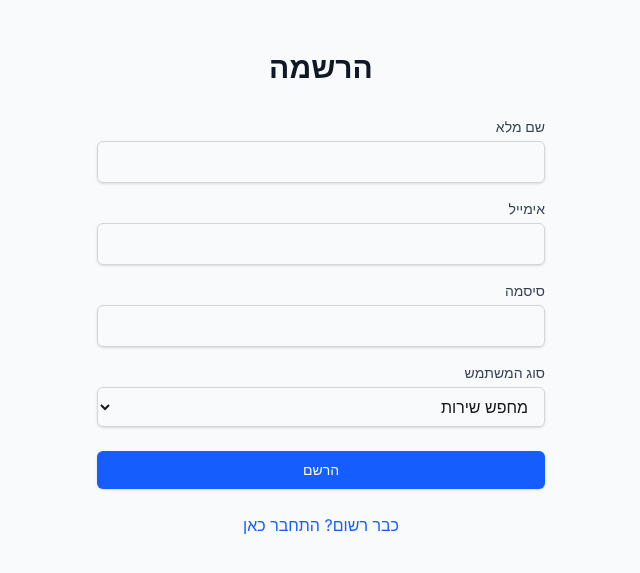
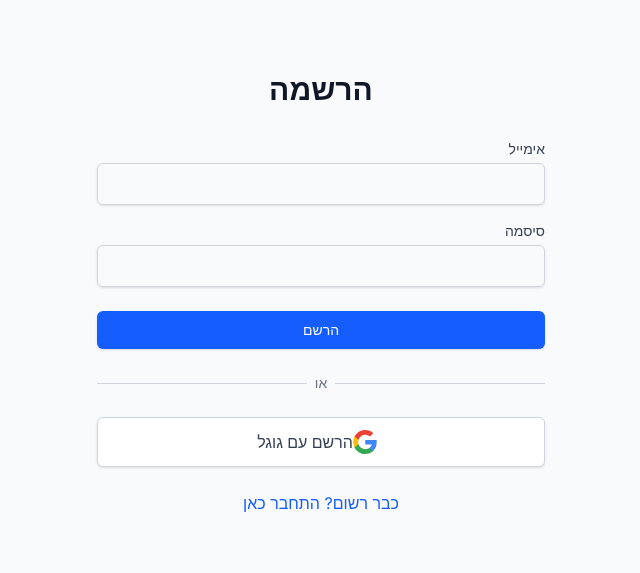
Before and after one commit to Sharvit2/Take-it-web, a Next.js app: page /signup in a window 1280 px wide. Shown: the part 119-692 px from the top of the page, without its empty margins (421-1061 px from the left). Built offline with nearby package versions, Linux system fonts and the light colour scheme.

Commit message:
feat: Add email/password authentication options alongside Google

```diff
--- a/contexts/AuthContext.tsx
+++ b/contexts/AuthContext.tsx
@@ -9,6 +9,7 @@ interface AuthContextType {
   loading: boolean
   signIn: (email: string, password: string) => Promise<any>
   signUp: (email: string, password: string, fullName: string, userType: string) => Promise<any>
+  signInWithGoogle: () => Promise<any>
   signOut: () => Promise<void>
 }
 
@@ -61,12 +62,22 @@ export function AuthProvider({ children }: { children: React.ReactNode }) {
     return { data, error }
   }
 
+  const signInWithGoogle = async () => {
+    const { data, error } = await supabase.auth.signInWithOAuth({
+      provider: 'google',
+      options: {
+        redirectTo: typeof window !== 'undefined' ? `${window.location.origin}/dashboard` : undefined
+      }
+    })
+    return { data, error }
+  }
+
   const signOut = async () => {
     await supabase.auth.signOut()
   }
 
   return (
-    <AuthContext.Provider value={{ user, loading, signIn, signUp, signOut }}>
+    <AuthContext.Provider value={{ user, loading, signIn, signUp, signInWithGoogle, signOut }}>
       {children}
     </AuthContext.Provider>
   )
--- a/src/app/login/page.tsx
+++ b/src/app/login/page.tsx
@@ -2,22 +2,42 @@
 
 import { useState } from 'react'
 import { useAuth } from '@/contexts/AuthContext'
+import Link from 'next/link'
+import { useRouter } from 'next/navigation'
 
 export default function LoginPage() {
-  const [googleLoading, setGoogleLoading] = useState(false)
+  const [email, setEmail] = useState('')
+  const [password, setPassword] = useState('')
+  const [loading, setLoading] = useState(false)
   const [error, setError] = useState('')
 
-  const { signInWithGoogle } = useAuth()
+  const { signIn, signInWithGoogle } = useAuth()
+  const router = useRouter()
 
-  const handleGoogleSignIn = async () => {
+  const handleSubmit = async (e: React.FormEvent) => {
+    e.preventDefault()
+    setLoading(true)
+    setError('')
+
+    const { error } = await signIn(email, password)
+
+    if (error) {
+      setError('שגיאה בהתחברות: ' + error.message)
+      setLoading(false)
+    } else {
+      router.push('/dashboard')
+    }
+  }
+
+  const handleGoogleAuth = async () => {
     try {
-      setGoogleLoading(true)
+      setLoading(true)
       setError('')
       await signInWithGoogle()
       // No need to redirect here as the OAuth flow will handle redirection
-    } catch {
+    } catch (error) {
       setError('שגיאה בהתחברות עם גוגל')
-      setGoogleLoading(false)
+      setLoading(false)
     }
   }
 
@@ -26,24 +46,72 @@ export default function LoginPage() {
       <div className="max-w-md w-full space-y-8">
         <div>
           <h2 className="mt-6 text-center text-3xl font-extrabold text-gray-900">
-            התחברות / הרשמה
+            כניסה למערכת
           </h2>
-          <p className="mt-2 text-center text-sm text-gray-600">
-            כניסה מהירה באמצעות חשבון Google
-          </p>
         </div>
-        <div className="mt-8 space-y-6">
+        <form className="mt-8 space-y-6" onSubmit={handleSubmit}>
           {error && (
             <div className="bg-red-100 border border-red-400 text-red-700 px-4 py-3 rounded">
               {error}
             </div>
           )}
 
+          <div className="space-y-4">
+            <div>
+              <label htmlFor="email" className="block text-sm font-medium text-gray-700">
+                אימייל
+              </label>
+              <input
+                id="email"
+                name="email"
+                type="email"
+                required
+                value={email}
+                onChange={(e) => setEmail(e.target.value)}
+                className="mt-1 block w-full px-3 py-2 border border-gray-300 rounded-md shadow-sm focus:outline-none focus:ring-blue-500 focus:border-blue-500"
+              />
+            </div>
+
+            <div>
+              <label htmlFor="password" className="block text-sm font-medium text-gray-700">
+                סיסמה
+              </label>
+              <input
+                id="password"
+                name="password"
+                type="password"
+                required
+                value={password}
+                onChange={(e) => setPassword(e.target.value)}
+                className="mt-1 block w-full px-3 py-2 border border-gray-300 rounded-md shadow-sm focus:outline-none focus:ring-blue-500 focus:border-blue-500"
+              />
+            </div>
+          </div>
+
+          <div>
+            <button
+              type="submit"
+              disabled={loading}
+              className="w-full flex justify-center py-2 px-4 border border-transparent rounded-md shadow-sm text-sm font-medium text-white bg-blue-600 hover:bg-blue-700 focus:outline-none focus:ring-2 focus:ring-offset-2 focus:ring-blue-500 disabled:opacity-50"
+            >
+              {loading ? 'מתחבר...' : 'התחבר'}
+            </button>
+          </div>
+
+          <div className="relative">
+            <div className="absolute inset-0 flex items-center">
+              <div className="w-full border-t border-gray-300"></div>
+            </div>
+            <div className="relative flex justify-center text-sm">
+              <span className="px-2 bg-gray-50 text-gray-500">או</span>
+            </div>
+          </div>
+
           <div>
             <button
               type="button"
-              onClick={handleGoogleSignIn}
-              disabled={googleLoading}
+              onClick={handleGoogleAuth}
+              disabled={loading}
               className="w-full flex justify-center items-center py-3 px-4 border border-gray-300 rounded-md shadow-sm text-base font-medium text-gray-700 bg-white hover:bg-gray-50 focus:outline-none focus:ring-2 focus:ring-offset-2 focus:ring-blue-500 disabled:opacity-50"
             >
               <svg className="h-6 w-6 mr-2" viewBox="0 0 24 24" width="24" height="24">
@@ -54,10 +122,16 @@ export default function LoginPage() {
                   <path fill="#EA4335" d="M -14.754 43.989 C -12.984 43.989 -11.404 44.599 -10.154 45.789 L -6.734 42.369 C -8.804 40.429 -11.514 39.239 -14.754 39.239 C -19.444 39.239 -23.494 41.939 -25.464 45.859 L -21.484 48.949 C -20.534 46.099 -17.884 43.989 -14.754 43.989 Z"/>
                 </g>
               </svg>
-              {googleLoading ? 'מתחבר...' : 'התחבר / הרשם עם גוגל'}
+              התחבר עם גוגל
             </button>
           </div>
-        </div>
+
+          <div className="text-center">
+            <Link href="/signup" className="text-blue-600 hover:text-blue-500">
+              אין לך חשבון? הרשם כאן
+            </Link>
+          </div>
+        </form>
       </div>
     </div>
   )
--- a/src/app/page.tsx
+++ b/src/app/page.tsx
@@ -36,7 +36,7 @@ export default function HomePage() {
               מצא את השירות המושלם עבורך או הציע את השירותים שלך
             </p>
 
-            <div className="space-x-4">
+            <div className="space-x-4 flex justify-center">
               <Link
                 href="/login"
                 className="inline-flex items-center px-6 py-3 border border-transparent text-base font-medium rounded-md text-white bg-blue-600 hover:bg-blue-700"
--- a/src/app/signup/page.tsx
+++ b/src/app/signup/page.tsx
@@ -8,13 +8,11 @@ import Link from 'next/link'
 export default function SignupPage() {
   const [email, setEmail] = useState('')
   const [password, setPassword] = useState('')
-  const [fullName, setFullName] = useState('')
-  const [userType, setUserType] = useState('service_seeker')
   const [loading, setLoading] = useState(false)
   const [error, setError] = useState('')
   const [success, setSuccess] = useState('')
 
-  const { signUp } = useAuth()
+  const { signUp, signInWithGoogle } = useAuth()
   const router = useRouter()
 
   const handleSubmit = async (e: React.FormEvent) => {
@@ -23,7 +21,8 @@ export default function SignupPage() {
     setError('')
     setSuccess('')
 
-    const { error } = await signUp(email, password, fullName, userType)
+    // Default user type is service_seeker
+    const { error } = await signUp(email, password, '', 'service_seeker')
 
     if (error) {
       setError('שגיאה בהרשמה: ' + error.message)
@@ -31,6 +30,18 @@ export default function SignupPage() {
     } else {
       setSuccess('נרשמת בהצלחה! בדוק את האימייל שלך לאימות החשבון')
       setTimeout(() => router.push('/login'), 3000)
+    }
+  }
+
+  const handleGoogleAuth = async () => {
+    try {
+      setLoading(true)
+      setError('')
+      await signInWithGoogle()
+      // No need to redirect here as the OAuth flow will handle redirection
+    } catch (error) {
+      setError('שגיאה בהרשמה עם גוגל')
+      setLoading(false)
     }
   }
 
@@ -56,21 +67,6 @@ export default function SignupPage() {
           )}
 
           <div className="space-y-4">
-            <div>
-              <label htmlFor="fullName" className="block text-sm font-medium text-gray-700">
-                שם מלא
-              </label>
-              <input
-                id="fullName"
-                name="fullName"
-                type="text"
-                required
-                value={fullName}
-                onChange={(e) => setFullName(e.target.value)}
-                className="mt-1 block w-full px-3 py-2 border border-gray-300 rounded-md shadow-sm focus:outline-none focus:ring-blue-500 focus:border-blue-500"
-              />
-            </div>
-
             <div>
               <label htmlFor="email" className="block text-sm font-medium text-gray-700">
                 אימייל
@@ -100,22 +96,6 @@ export default function SignupPage() {
                 className="mt-1 block w-full px-3 py-2 border border-gray-300 rounded-md shadow-sm focus:outline-none focus:ring-blue-500 focus:border-blue-500"
               />
             </div>
-
-            <div>
-              <label htmlFor="userType" className="block text-sm font-medium text-gray-700">
-                סוג המשתמש
-              </label>
-              <select
-                id="userType"
-                name="userType"
-                value={userType}
-                onChange={(e) => setUserType(e.target.value)}
-                className="mt-1 block w-full px-3 py-2 border border-gray-300 rounded-md shadow-sm focus:outline-none focus:ring-blue-500 focus:border-blue-500"
-              >
-                <option value="service_seeker">מחפש שירות</option>
-                <option value="service_provider">נותן שירות</option>
-              </select>
-            </div>
           </div>
 
           <div>
@@ -125,6 +105,34 @@ export default function SignupPage() {
               className="w-full flex justify-center py-2 px-4 border border-transparent rounded-md shadow-sm text-sm font-medium text-white bg-blue-600 hover:bg-blue-700 focus:outline-none focus:ring-2 focus:ring-offset-2 focus:ring-blue-500 disabled:opacity-50"
             >
               {loading ? 'נרשם...' : 'הרשם'}
+            </button>
+          </div>
+
+          <div className="relative">
+            <div className="absolute inset-0 flex items-center">
+              <div className="w-full border-t border-gray-300"></div>
+            </div>
+            <div className="relative flex justify-center text-sm">
+              <span className="px-2 bg-gray-50 text-gray-500">או</span>
+            </div>
+          </div>
+
+          <div>
+            <button
+              type="button"
+              onClick={handleGoogleAuth}
+              disabled={loading}
+              className="w-full flex justify-center items-center py-3 px-4 border border-gray-300 rounded-md shadow-sm text-base font-medium text-gray-700 bg-white hover:bg-gray-50 focus:outline-none focus:ring-2 focus:ring-offset-2 focus:ring-blue-500 disabled:opacity-50"
+            >
+              <svg className="h-6 w-6 mr-2" viewBox="0 0 24 24" width="24" height="24">
+                <g transform="matrix(1, 0, 0, 1, 27.009001, -39.238998)">
+                  <path fill="#4285F4" d="M -3.264 51.509 C -3.264 50.719 -3.334 49.969 -3.454 49.239 L -14.754 49.239 L -14.754 53.749 L -8.284 53.749 C -8.574 55.229 -9.424 56.479 -10.684 57.329 L -10.684 60.329 L -6.824 60.329 C -4.564 58.239 -3.264 55.159 -3.264 51.509 Z"/>
+                  <path fill="#34A853" d="M -14.754 63.239 C -11.514 63.239 -8.804 62.159 -6.824 60.329 L -10.684 57.329 C -11.764 58.049 -13.134 58.489 -14.754 58.489 C -17.884 58.489 -20.534 56.379 -21.484 53.529 L -25.464 53.529 L -25.464 56.619 C -23.494 60.539 -19.444 63.239 -14.754 63.239 Z"/>
+                  <path fill="#FBBC05" d="M -21.484 53.529 C -21.734 52.809 -21.864 52.039 -21.864 51.239 C -21.864 50.439 -21.724 49.669 -21.484 48.949 L -21.484 45.859 L -25.464 45.859 C -26.284 47.479 -26.754 49.299 -26.754 51.239 C -26.754 53.179 -26.284 54.999 -25.464 56.619 L -21.484 53.529 Z"/>
+                  <path fill="#EA4335" d="M -14.754 43.989 C -12.984 43.989 -11.404 44.599 -10.154 45.789 L -6.734 42.369 C -8.804 40.429 -11.514 39.239 -14.754 39.239 C -19.444 39.239 -23.494 41.939 -25.464 45.859 L -21.484 48.949 C -20.534 46.099 -17.884 43.989 -14.754 43.989 Z"/>
+                </g>
+              </svg>
+              הרשם עם גוגל
             </button>
           </div>
 
```
